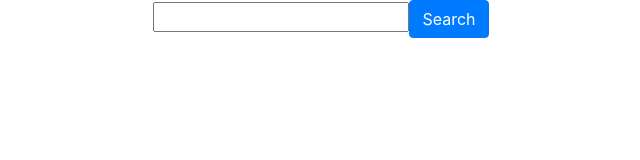
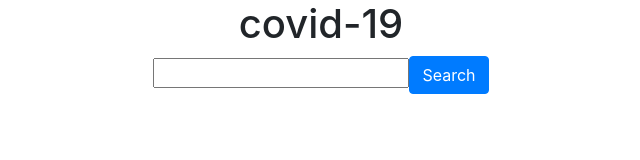
Before and after one commit to MohamedSiddiq88/23-03-2023, a plain HTML site: page index.html in a window 1280 px wide. Shown: the whole page, without its empty margins (319-959 px from the left). Drawn offline with nearby package versions, Linux system fonts and the light colour scheme.

Commit message:
Update index.html

```diff
--- a/index.html
+++ b/index.html
@@ -6,8 +6,14 @@
     <meta name="viewport" content="width=device-width, initial-scale=1.0">
     <title>Document</title>
     <link rel="stylesheet" href="https://cdn.jsdelivr.net/npm/bootstrap@4.6.2/dist/css/bootstrap.min.css" integrity="sha384-xOolHFLEh07PJGoPkLv1IbcEPTNtaed2xpHsD9ESMhqIYd0nLMwNLD69Npy4HI+N" crossorigin="anonymous">
+    <style>
+        body{
+            text-align: center;
+        }
+    </style>
 </head>
 <body>
+    <h1>covid-19</h1>
     <script src="index.js"></script>
 </body>
 </html>
```
